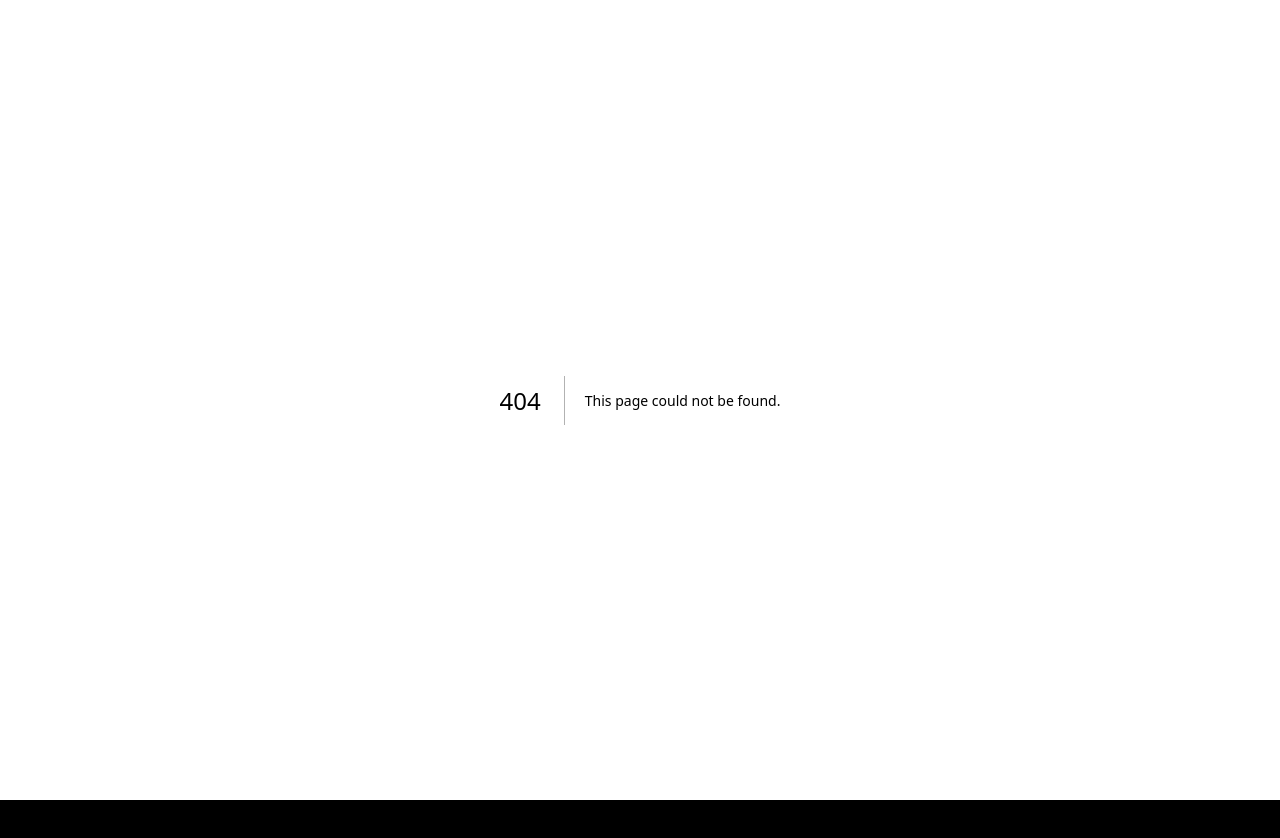
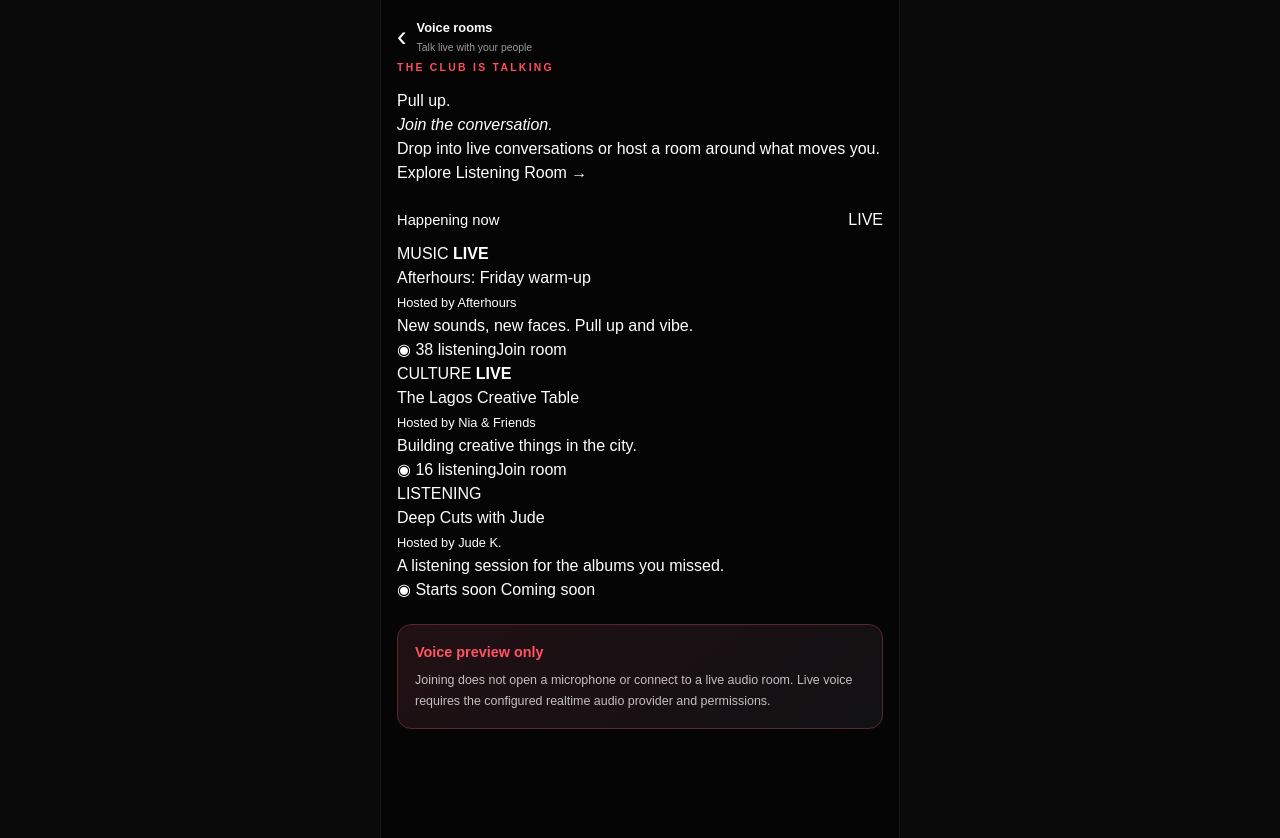
Before and after one commit to mrceogodwin/Nochalant, a Next.js app: page /chats/voice-rooms in a window 1280 px wide. Before the commit this address had no page. Shown: the top 838 px of the page. Before the commit the page ends 800 px from the top, so only its background shows below. Built offline with nearby package versions, Linux system fonts and the light colour scheme.

Commit message:
Add live voice rooms discovery preview

```diff
--- /dev/null
+++ b/src/app/chats/voice-rooms/page.tsx
@@ -0,0 +1,5 @@
+"use client";
+import Link from "next/link";
+import {useState} from "react";
+const roomsData=[{name:"Afterhours: Friday warm-up",host:"Afterhours",topic:"New sounds, new faces. Pull up and vibe.",listeners:38,tag:"MUSIC",live:true},{name:"The Lagos Creative Table",host:"Nia & Friends",topic:"Building creative things in the city.",listeners:16,tag:"CULTURE",live:true},{name:"Deep Cuts with Jude",host:"Jude K.",topic:"A listening session for the albums you missed.",listeners:0,tag:"LISTENING",live:false}];
+export default function VoiceRooms(){const [joined,setJoined]=useState<string[]>([]);return <main className="feed-shell"><header className="chat-header"><Link href="/chats">‹</Link><div><strong>Voice rooms</strong><small>Talk live with your people</small></div></header><section className="voice-hero"><p className="onboard-kicker">THE CLUB IS TALKING</p><h1>Pull up.<br/><em>Join the conversation.</em></h1><p>Drop into live conversations or host a room around what moves you.</p><Link href="/listening-room" className="voice-host-link">Explore Listening Room →</Link></section><div className="queue-heading"><h2>Happening now</h2><span>LIVE</span></div><div className="voice-room-list">{roomsData.map(room=><article className="voice-room-card" key={room.name}><div className="voice-room-top"><span>{room.tag}</span>{room.live&&<b><i/> LIVE</b>}</div><h2>{room.name}</h2><small>Hosted by {room.host}</small><p>{room.topic}</p><div className="voice-room-bottom"><span>◉ {room.listeners||"Starts soon"} {room.live?"listening":""}</span><button disabled={!room.live} onClick={()=>setJoined(v=>v.includes(room.name)?v.filter(x=>x!==room.name):[...v,room.name])}>{!room.live?"Coming soon":joined.includes(room.name)?"Leave room":"Join room"}</button></div></article>)}</div><div className="owner-notice"><strong>Voice preview only</strong><p>Joining does not open a microphone or connect to a live audio room. Live voice requires the configured realtime audio provider and permissions.</p></div></main>}
```
